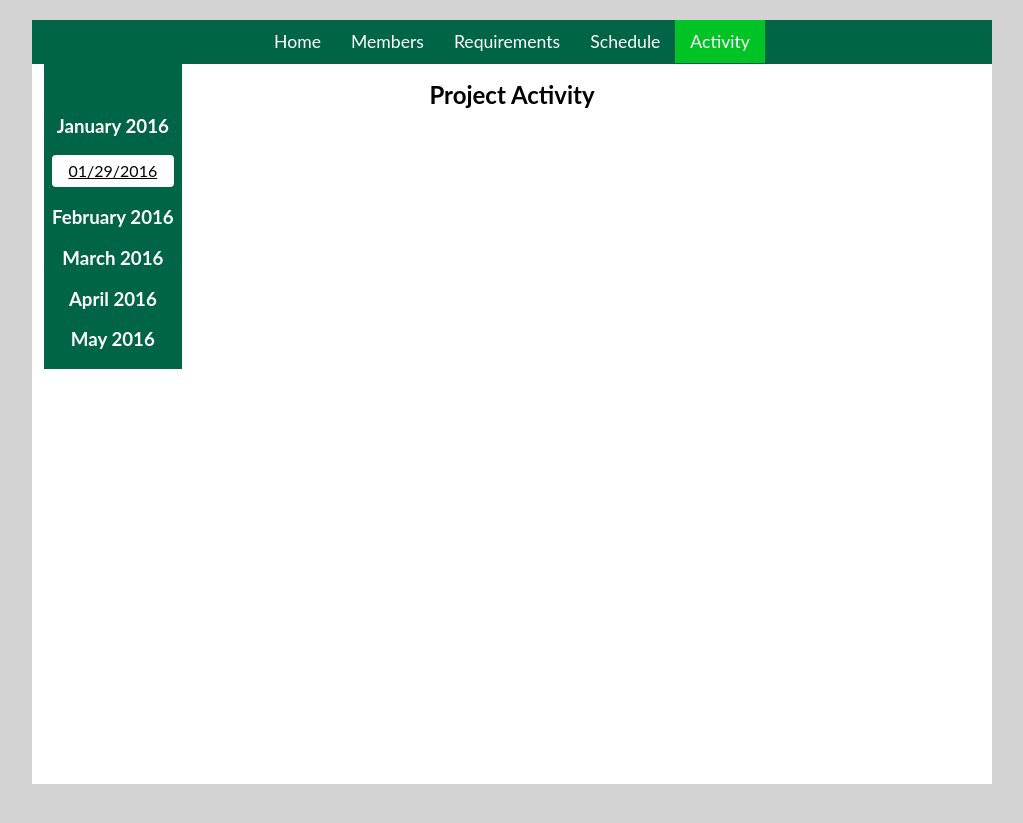
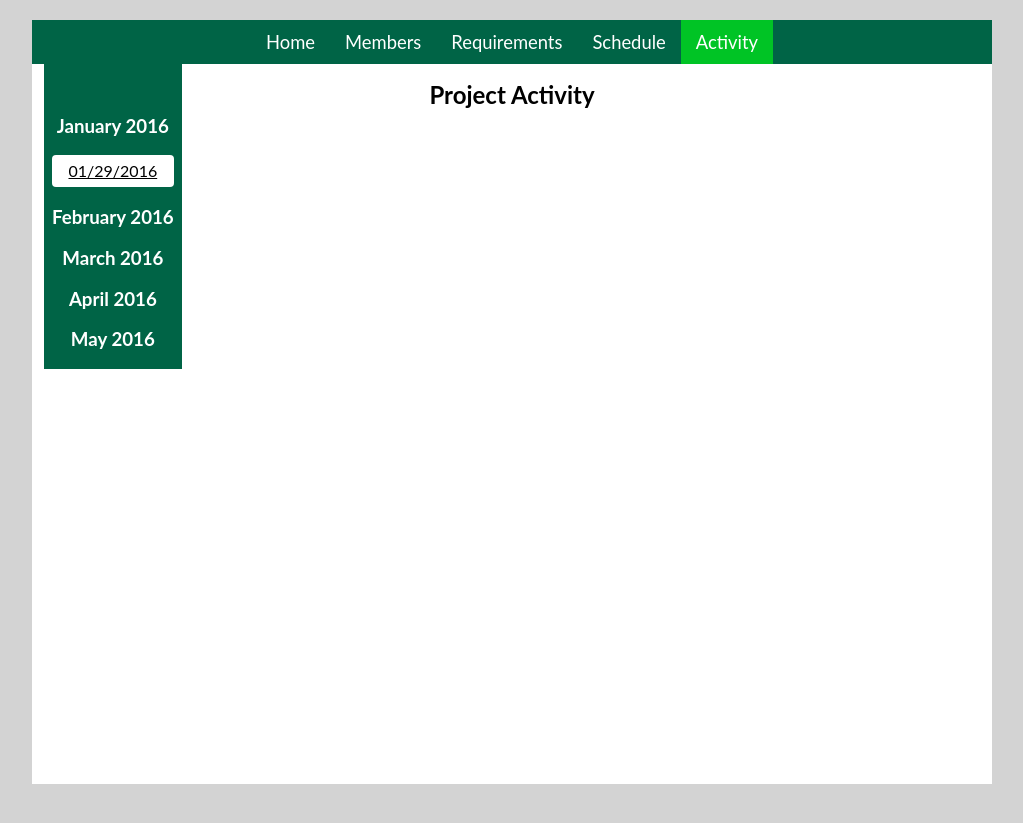
Before and after one commit to cafe-predicting/cafe-predicting.github.io, a Jekyll site: the page activity.html, which Jekyll copies as it is, in a window 1280 px wide. Shown: the top 823 px of the page, without its empty margins (128-1151 px from the left). Built offline with Jekyll 4.4.1, drawn with Linux system fonts in a browser that asks for light colours.

Commit message:
Fixed content overflow in activities and menu bar.
Text was not properly displayed in activity entries when it had to wrap
around to a second or more lines.
Menu bar's links were not of the correct size as the menu bar with the
update to font-family.

```diff
--- a/css/layout.css
+++ b/css/layout.css
@@ -21,7 +21,7 @@
 	text-decoration: none;
 	color: white;
 	padding: 11px 15px 11px 15px !important;
-	font-size: 110%;
+	font-size: 115%;
 	display: inline-block;
 	-webkit-transition:background-color 0.3s ease, color 0.3s ease;
 	-moz-transition:background-color 0.3s ease, color 0.3s ease;
@@ -215,6 +215,8 @@
 	display: inline-block;
     padding-top: 32px;
 	padding-left: 32px;
+	position: relative;
+	width: 80%;
 }
 
 div.buffer {
```
